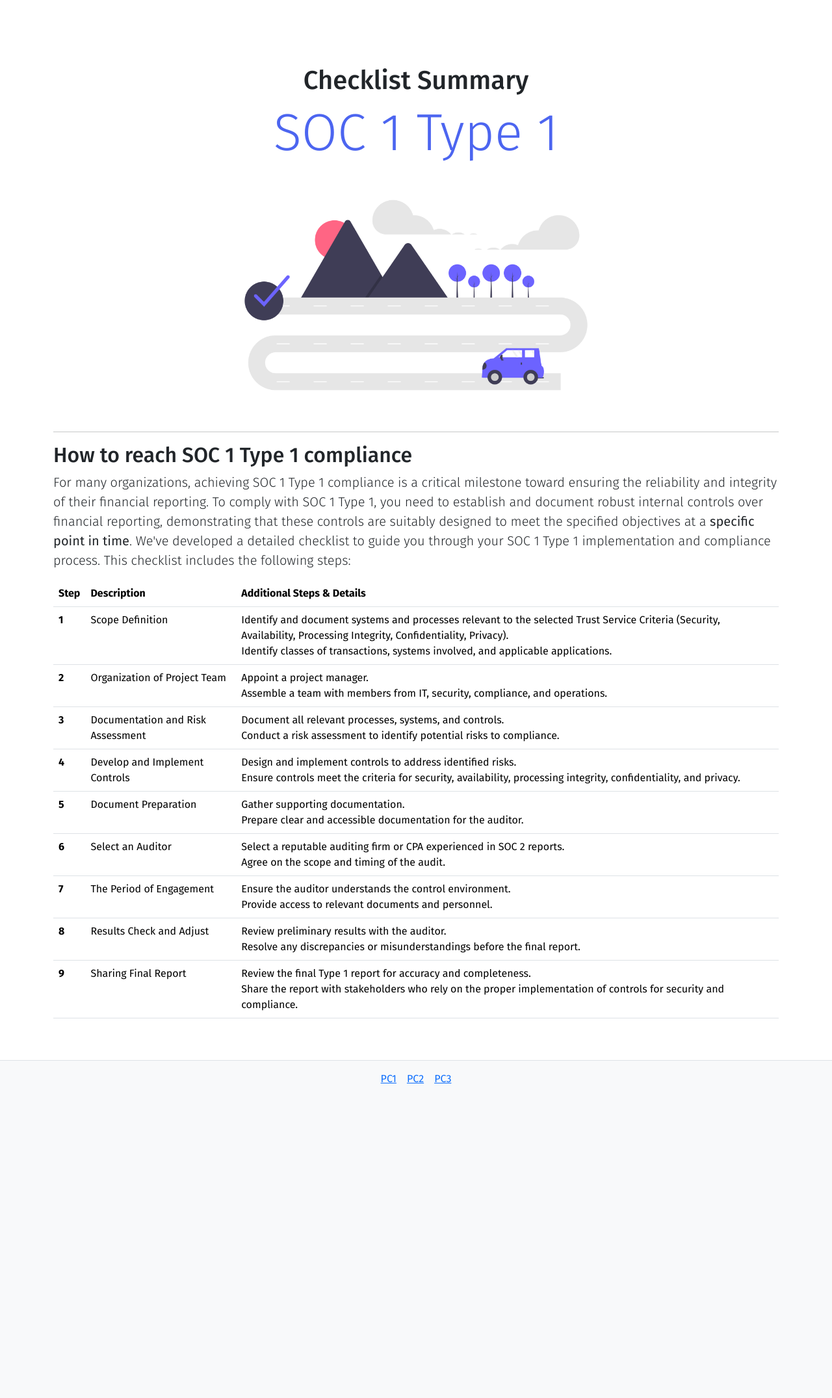
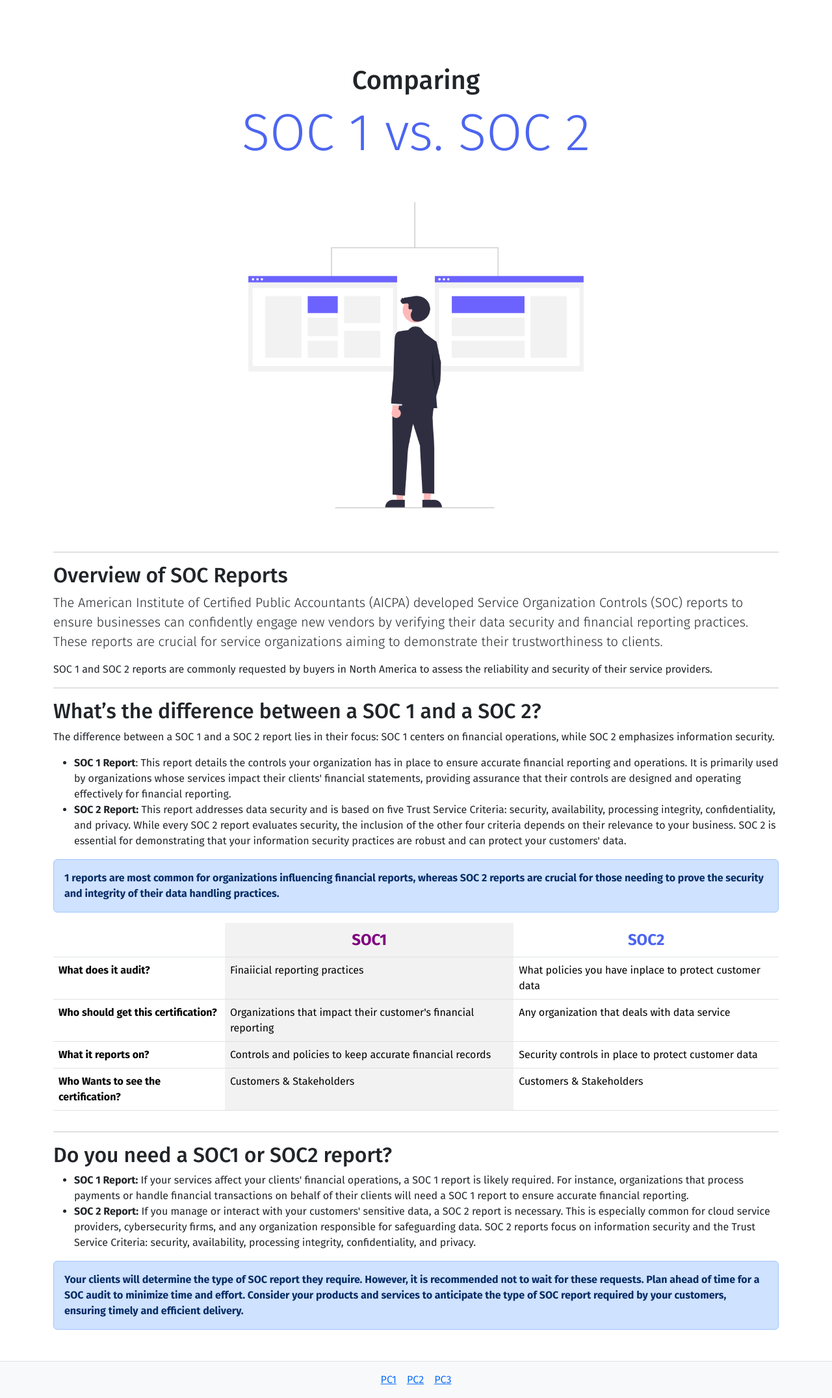
Before and after one commit to jonnych6/CertificationWeb-2, a Flask app: page /comp_soc1_soc2 in a window 1280 px wide. Shown: the part 108-2259 px from the top of the page at 65% size. Before the commit the page ends 1775 px from the top, so only its background shows below. Run offline with Flask 3, Linux system fonts and the light colour scheme.

Commit message:
add more to comp page

```diff
--- a/static/css/style.css
+++ b/static/css/style.css
@@ -67,3 +67,9 @@ body {
   .carousel-control-next-icon {
     filter: invert(0%) sepia(100%) saturate(0%) hue-rotate(360deg) brightness(0%) contrast(100%);
   }
+
+
+.comp_style_header {
+    text-align: center;
+    font-size: 24px;
+  }
--- a/templates/SOCx/comp_soc1_soc2.html
+++ b/templates/SOCx/comp_soc1_soc2.html
@@ -2,118 +2,125 @@
 content %}
 
 <div class="container text-center" style="margin-top: 100px">
-  <h1>Checklist Summary</h1>
-  <h1 class="display-1" style="color: #4c65f0">SOC 1 Type 1</h1>
-  <img src="static/images/roadmap.png" style="width: 60%; height: auto" />
+  <h1>Comparing</h1>
+  <h1 class="display-1" style="color: #4c65f0">SOC 1 vs. SOC 2</h1>
+  <img
+    src="static\images\SOCx\comp_soc1_soc2.png"
+    style="width: 60%; height: auto"
+  />
   <hr />
 </div>
 
 <div class="container">
   <div class="col">
-    <h2>How to reach SOC 1 Type 1 compliance</h2>
+    <h2>Overview of SOC Reports</h2>
     <p class="lead">
-      For many organizations, achieving SOC 1 Type 1 compliance is a critical
-      milestone toward ensuring the reliability and integrity of their financial
-      reporting. To comply with SOC 1 Type 1, you need to establish and document
-      robust internal controls over financial reporting, demonstrating that
-      these controls are suitably designed to meet the specified objectives at a
-      <strong>specific point in time</strong>. We've developed a detailed
-      checklist to guide you through your SOC 1 Type 1 implementation and
-      compliance process. This checklist includes the following steps:
+      The American Institute of Certified Public Accountants (AICPA) developed
+      Service Organization Controls (SOC) reports to ensure businesses can
+      confidently engage new vendors by verifying their data security and
+      financial reporting practices. These reports are crucial for service
+      organizations aiming to demonstrate their trustworthiness to clients.
     </p>
+    SOC 1 and SOC 2 reports are commonly requested by buyers in North America to
+    assess the reliability and security of their service providers.
+    <hr />
+    <h2>What’s the difference between a SOC 1 and a SOC 2?</h2>
+    <p>
+      The difference between a SOC 1 and a SOC 2 report lies in their focus: SOC
+      1 centers on financial operations, while SOC 2 emphasizes information
+      security.
+    </p>
+    <ul>
+      <li>
+        <strong>SOC 1 Report</strong>: This report details the controls your
+        organization has in place to ensure accurate financial reporting and
+        operations. It is primarily used by organizations whose services impact
+        their clients' financial statements, providing assurance that their
+        controls are designed and operating effectively for financial reporting.
+      </li>
+      <li>
+        <strong>SOC 2 Report:</strong> This report addresses data security and
+        is based on five Trust Service Criteria: security, availability,
+        processing integrity, confidentiality, and privacy. While every SOC 2
+        report evaluates security, the inclusion of the other four criteria
+        depends on their relevance to your business. SOC 2 is essential for
+        demonstrating that your information security practices are robust and
+        can protect your customers' data.
+      </li>
+    </ul>
+    <div class="alert alert-primary" role="alert">
+      <strong
+        >1 reports are most common for organizations influencing financial
+        reports, whereas SOC 2 reports are crucial for those needing to prove
+        the security and integrity of their data handling practices.</strong
+      >
+    </div>
     <div class="d-flex justify-content-center">
-      <table class="table">
+      <table class="table table-striped-columns table-hover">
         <thead>
           <tr>
-            <th scope="col">Step</th>
-            <th scope="col">Description</th>
-            <th scope="col">Additional Steps & Details</th>
+            <th scope="col"></th>
+            <th scope="col" class="comp_style_header" style="color: purple">
+              SOC1
+            </th>
+            <th scope="col" class="comp_style_header" style="color: #4c65f0">
+              SOC2
+            </th>
           </tr>
         </thead>
         <tbody>
           <tr>
-            <th scope="row">1</th>
-            <td>Scope Definition</td>
-            <td>
-              Identify and document systems and processes relevant to the
-              selected Trust Service Criteria (Security, Availability,
-              Processing Integrity, Confidentiality, Privacy). <br />
-              Identify classes of transactions, systems involved, and applicable
-              applications.
-            </td>
+            <th scope="row">What does it audit?</th>
+            <td>Finaiicial reporting practices</td>
+            <td>What policies you have inplace to protect customer data</td>
           </tr>
           <tr>
-            <th scope="row">2</th>
-            <td>Organization of Project Team</td>
+            <th scope="row">Who should get this certification?</th>
             <td>
-              Appoint a project manager.<br />
-              Assemble a team with members from IT, security, compliance, and
-              operations.
+              Organizations that impact their customer's financial reporting
             </td>
+            <td>Any organization that deals with data service</td>
           </tr>
           <tr>
-            <th scope="row">3</th>
-            <td>Documentation and Risk Assessment</td>
-            <td>
-              Document all relevant processes, systems, and controls.<br />
-              Conduct a risk assessment to identify potential risks to
-              compliance.
-            </td>
+            <th scope="row">What it reports on?</th>
+            <td>Controls and policies to keep accurate financial records</td>
+            <td>Security controls in place to protect customer data</td>
           </tr>
           <tr>
-            <th scope="row">4</th>
-            <td>Develop and Implement Controls</td>
-            <td>
-              Design and implement controls to address identified risks.<br />
-              Ensure controls meet the criteria for security, availability,
-              processing integrity, confidentiality, and privacy.
-            </td>
-          </tr>
-          <tr>
-            <th scope="row">5</th>
-            <td>Document Preparation</td>
-            <td>
-              Gather supporting documentation.<br />
-              Prepare clear and accessible documentation for the auditor.
-            </td>
-          </tr>
-          <tr>
-            <th scope="row">6</th>
-            <td>Select an Auditor</td>
-            <td>
-              Select a reputable auditing firm or CPA experienced in SOC 2
-              reports.<br />
-              Agree on the scope and timing of the audit.
-            </td>
-          </tr>
-          <tr>
-            <th scope="row">7</th>
-            <td>The Period of Engagement</td>
-            <td>
-              Ensure the auditor understands the control environment.<br />
-              Provide access to relevant documents and personnel.
-            </td>
-          </tr>
-          <tr>
-            <th scope="row">8</th>
-            <td>Results Check and Adjust</td>
-            <td>
-              Review preliminary results with the auditor.<br />
-              Resolve any discrepancies or misunderstandings before the final
-              report.
-            </td>
-          </tr>
-          <tr>
-            <th scope="row">9</th>
-            <td>Sharing Final Report</td>
-            <td>
-              Review the final Type 1 report for accuracy and completeness.<br />
-              Share the report with stakeholders who rely on the proper
-              implementation of controls for security and compliance.
-            </td>
+            <th scope="row">Who Wants to see the certification?</th>
+            <td>Customers & Stakeholders</td>
+            <td>Customers & Stakeholders</td>
           </tr>
         </tbody>
       </table>
+    </div>
+    <hr />
+    <h2>Do you need a SOC1 or SOC2 report?</h2>
+    <ul>
+      <li>
+        <strong>SOC 1 Report:</strong> If your services affect your clients'
+        financial operations, a SOC 1 report is likely required. For instance,
+        organizations that process payments or handle financial transactions on
+        behalf of their clients will need a SOC 1 report to ensure accurate
+        financial reporting.
+      </li>
+      <li>
+        <strong>SOC 2 Report:</strong> If you manage or interact with your
+        customers' sensitive data, a SOC 2 report is necessary. This is
+        especially common for cloud service providers, cybersecurity firms, and
+        any organization responsible for safeguarding data. SOC 2 reports focus
+        on information security and the Trust Service Criteria: security,
+        availability, processing integrity, confidentiality, and privacy.
+      </li>
+    </ul>
+    <div class="alert alert-primary" role="alert">
+      <strong
+        >Your clients will determine the type of SOC report they require.
+        However, it is recommended not to wait for these requests. Plan ahead of
+        time for a SOC audit to minimize time and effort. Consider your products
+        and services to anticipate the type of SOC report required by your
+        customers, ensuring timely and efficient delivery.</strong
+      >
     </div>
   </div>
 </div>
```
Also changed, not shown: static/images/SOCx/comp_soc1_soc2.png (added).
